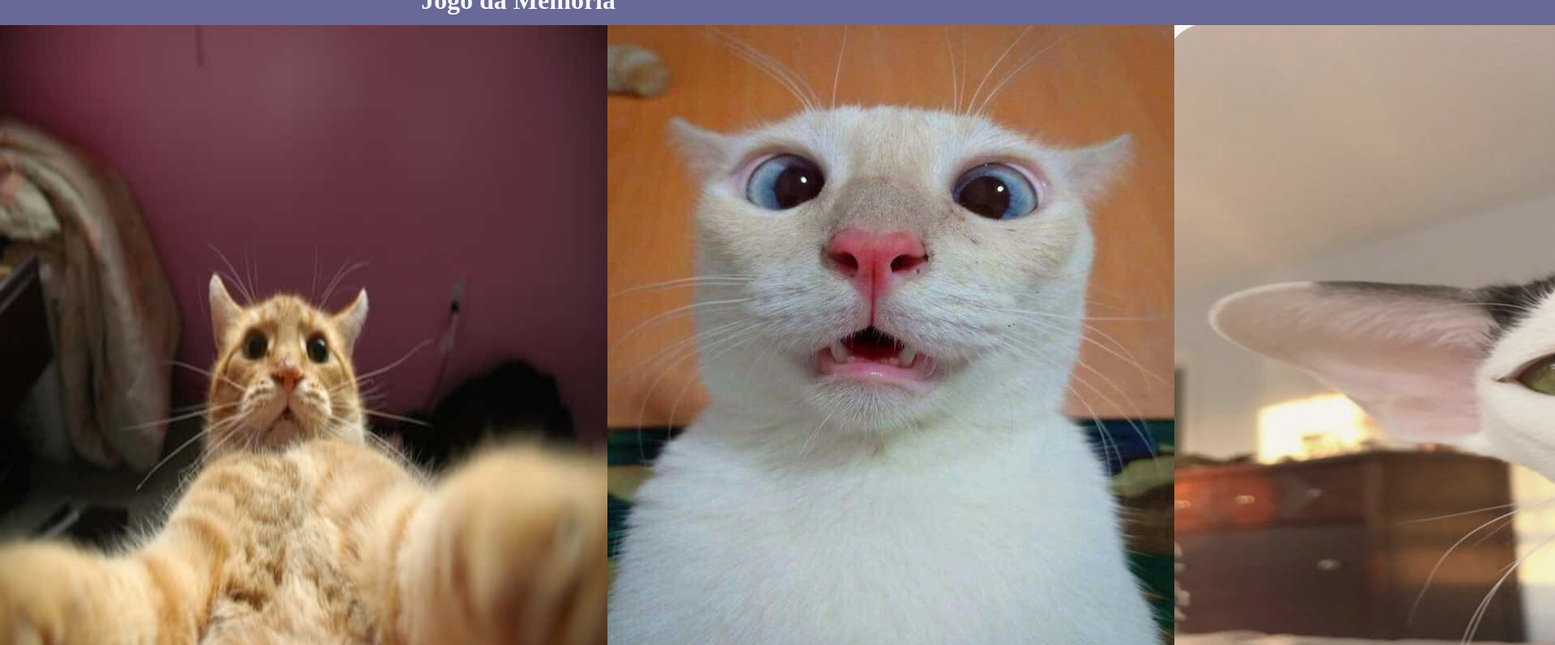
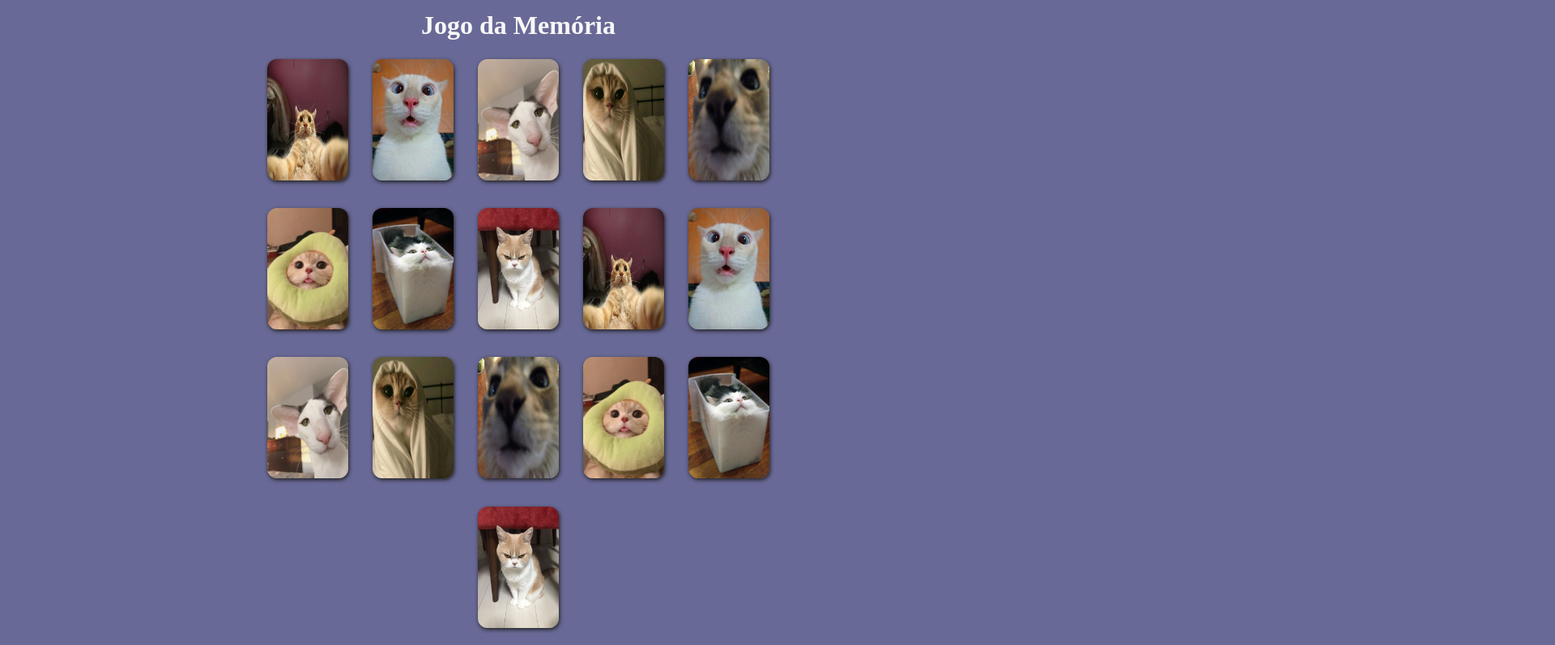
Before and after one commit to YanVictorSN/memory-game, a plain HTML site: page index.html in a window 1280 px wide. Shown: the top 797 px of the page at 81% size, 1920 px wide, since content can reach past the window. Drawn offline with Linux system fonts and the light colour scheme.

Commit message:
estilizei os cards

```diff
--- a/index.css
+++ b/index.css
@@ -22,3 +22,19 @@ main {
     height: 100vh;
     background-color: rgb(105, 105, 151);
 }
+
+.cards {
+display: flex;
+flex-wrap: wrap;
+justify-content: center;
+padding: 0 300px;
+}
+
+.card-up {
+width: 100px;
+height: 150px;
+margin:  10px 15px;
+border-radius: 12px;
+box-shadow: 1px 2px 5px rgb(31, 31, 31);
+cursor: pointer;
+}
--- a/index.html
+++ b/index.html
@@ -9,22 +9,24 @@
   <body>
     <h1>Jogo da Memória</h1>
     <main>
-      <img src="assets/img/gato-1.jpg" alt="" />
-      <img src="assets/img/gato-2.jpg" alt="" />
-      <img src="assets/img/gato-3.jpg" alt="" />
-      <img src="assets/img/gato-4.jpg" alt="" />
-      <img src="assets/img/gato-5.jpg" alt="" />
-      <img src="assets/img/gato-6.jpg" alt="" />
-      <img src="assets/img/gato-7.jpg" alt="" />
-      <img src="assets/img/gato-8.jpg" alt="" />
-      <img src="assets/img/gato-1.jpg" alt="" />
-      <img src="assets/img/gato-2.jpg" alt="" />
-      <img src="assets/img/gato-3.jpg" alt="" />
-      <img src="assets/img/gato-4.jpg" alt="" />
-      <img src="assets/img/gato-5.jpg" alt="" />
-      <img src="assets/img/gato-6.jpg" alt="" />
-      <img src="assets/img/gato-7.jpg" alt="" />
-      <img src="assets/img/gato-8.jpg" alt="" />
+      <section class="cards">
+        <img class="card-up" src="assets/img/gato-1.jpg" alt="" />
+        <img class="card-up" src="assets/img/gato-2.jpg" alt="" />
+        <img class="card-up" src="assets/img/gato-3.jpg" alt="" />
+        <img class="card-up" src="assets/img/gato-4.jpg" alt="" />
+        <img class="card-up" src="assets/img/gato-5.jpg" alt="" />
+        <img class="card-up" src="assets/img/gato-6.jpg" alt="" />
+        <img class="card-up" src="assets/img/gato-7.jpg" alt="" />
+        <img class="card-up" src="assets/img/gato-8.jpg" alt="" />
+        <img class="card-up" src="assets/img/gato-1.jpg" alt="" />
+        <img class="card-up" src="assets/img/gato-2.jpg" alt="" />
+        <img class="card-up" src="assets/img/gato-3.jpg" alt="" />
+        <img class="card-up" src="assets/img/gato-4.jpg" alt="" />
+        <img class="card-up" src="assets/img/gato-5.jpg" alt="" />
+        <img class="card-up" src="assets/img/gato-6.jpg" alt="" />
+        <img class="card-up" src="assets/img/gato-7.jpg" alt="" />
+        <img class="card-up" src="assets/img/gato-8.jpg" alt="" />
+      </section>
     </main>
     <script src="index.js"></script>
   </body>
```
